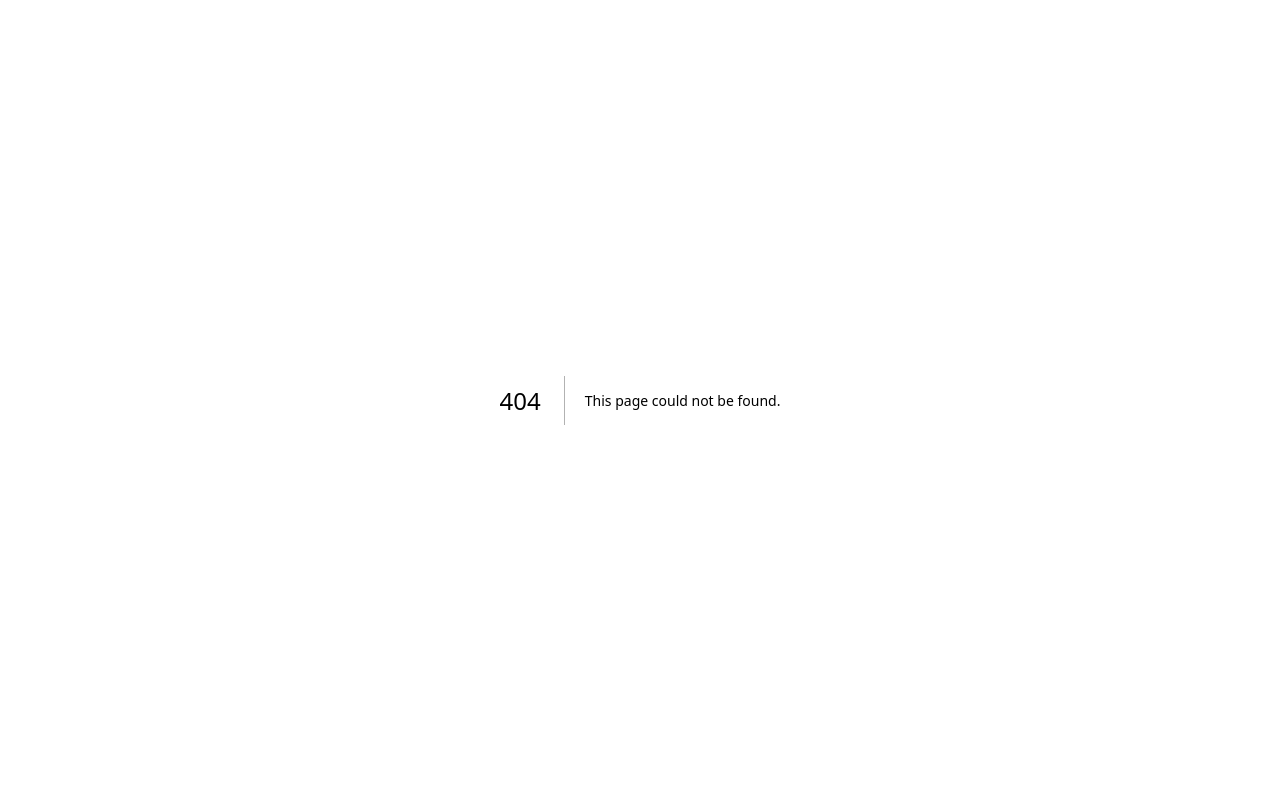
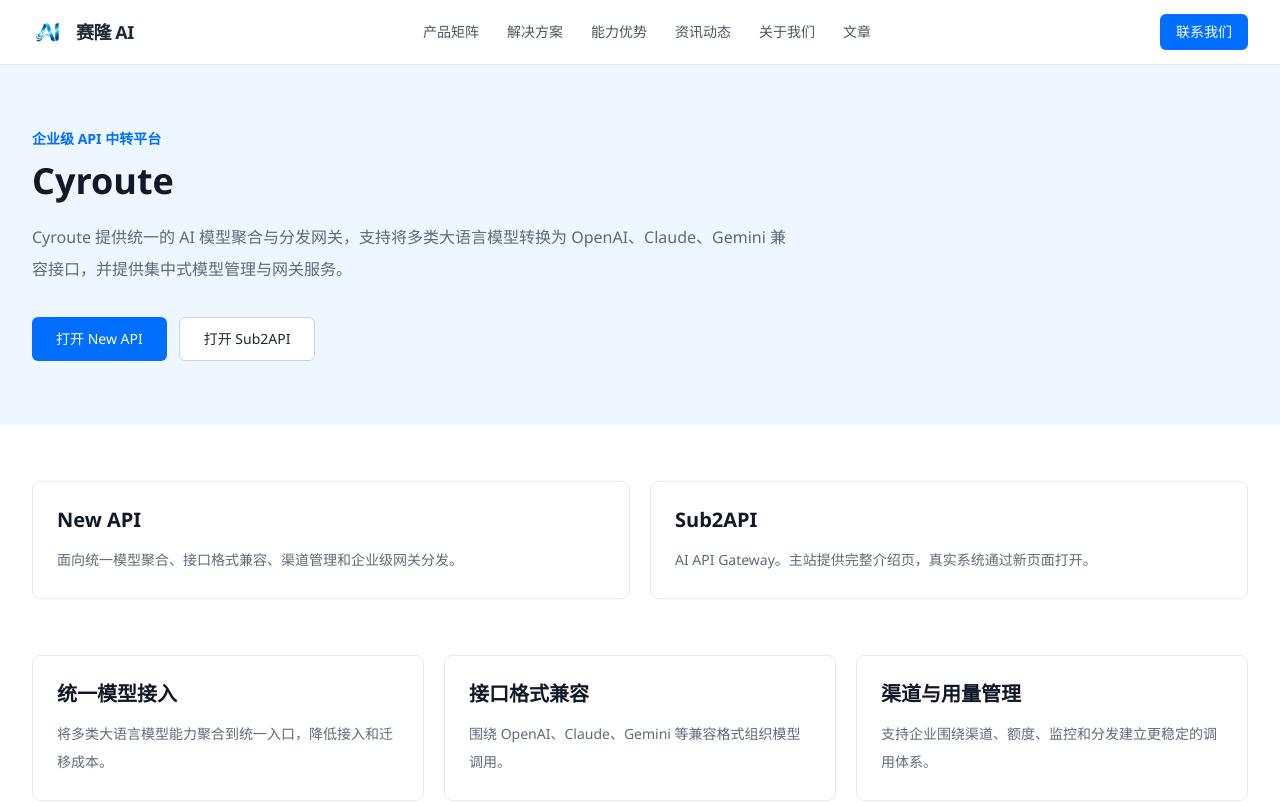
Before and after one commit to dabinDev/cylonai, a Next.js app: page /products/cyroute in a window 1280 px wide. Before the commit this address had no page. Shown: the top 803 px of the page. Built offline with nearby package versions, Linux system fonts and the light colour scheme.

Commit message:
feat: add product introduction pages

```diff
--- /dev/null
+++ b/app/products/cyroute/page.tsx
@@ -0,0 +1,70 @@
+import type { Metadata } from "next";
+import Header from "@/components/Header";
+import Footer from "@/components/Footer";
+
+export const metadata: Metadata = {
+  title: "Cyroute - 企业级 API 中转与模型接入平台",
+  description: "Cyroute 是赛隆 AI 产品矩阵中的企业级 API 中转平台，包含 New API 与 Sub2API 两套入口。",
+};
+
+const capabilities = [
+  ["统一模型接入", "将多类大语言模型能力聚合到统一入口，降低接入和迁移成本。"],
+  ["接口格式兼容", "围绕 OpenAI、Claude、Gemini 等兼容格式组织模型调用。"],
+  ["渠道与用量管理", "支持企业围绕渠道、额度、监控和分发建立更稳定的调用体系。"],
+] as const;
+
+export default function CyrouteProductPage() {
+  return (
+    <>
+      <Header />
+      <main className="bg-white">
+        <section className="bg-[#eef6ff] px-4 py-16 md:px-8">
+          <div className="mx-auto max-w-7xl">
+            <p className="text-sm font-semibold text-[#006eff]">企业级 API 中转平台</p>
+            <h1 className="mt-3 text-4xl font-semibold text-[#111827]">Cyroute</h1>
+            <p className="mt-5 max-w-3xl text-base leading-8 text-[#5f6b7a]">
+              Cyroute 提供统一的 AI 模型聚合与分发网关，支持将多类大语言模型转换为 OpenAI、Claude、Gemini 兼容接口，并提供集中式模型管理与网关服务。
+            </p>
+            <div className="mt-8 flex flex-wrap gap-3">
+              <a href="https://new.cyroute.cn" target="_blank" rel="noreferrer" className="inline-flex h-11 items-center rounded-md bg-[#006eff] px-6 text-sm font-medium text-white hover:bg-[#005bd1]">
+                打开 New API
+              </a>
+              <a href="https://sub.cyroute.cn" target="_blank" rel="noreferrer" className="inline-flex h-11 items-center rounded-md border border-[#c8d3e3] bg-white px-6 text-sm font-medium text-[#1f2937] hover:border-[#006eff] hover:text-[#006eff]">
+                打开 Sub2API
+              </a>
+            </div>
+          </div>
+        </section>
+
+        <section className="px-4 py-14 md:px-8">
+          <div className="mx-auto grid max-w-7xl gap-5 md:grid-cols-2">
+            <article className="rounded-lg border border-[#e5eaf3] bg-white p-6">
+              <h2 className="text-xl font-semibold text-[#111827]">New API</h2>
+              <p className="mt-3 text-sm leading-7 text-[#5f6b7a]">
+                面向统一模型聚合、接口格式兼容、渠道管理和企业级网关分发。
+              </p>
+            </article>
+            <article className="rounded-lg border border-[#e5eaf3] bg-white p-6">
+              <h2 className="text-xl font-semibold text-[#111827]">Sub2API</h2>
+              <p className="mt-3 text-sm leading-7 text-[#5f6b7a]">
+                AI API Gateway。主站提供完整介绍页，真实系统通过新页面打开。
+              </p>
+            </article>
+          </div>
+        </section>
+
+        <section className="px-4 pb-14 md:px-8">
+          <div className="mx-auto grid max-w-7xl gap-5 md:grid-cols-3">
+            {capabilities.map(([title, desc]) => (
+              <article key={title} className="rounded-lg border border-[#e5eaf3] bg-white p-6">
+                <h2 className="text-xl font-semibold text-[#111827]">{title}</h2>
+                <p className="mt-3 text-sm leading-7 text-[#5f6b7a]">{desc}</p>
+              </article>
+            ))}
+          </div>
+        </section>
+      </main>
+      <Footer />
+    </>
+  );
+}
--- /dev/null
+++ b/app/products/memo/page.tsx
@@ -0,0 +1,47 @@
+import type { Metadata } from "next";
+import Header from "@/components/Header";
+import Footer from "@/components/Footer";
+
+export const metadata: Metadata = {
+  title: "赛隆视创 - AI 视觉创作与内容生产平台",
+  description: "赛隆视创是赛隆 AI 产品矩阵中的 AI 视觉创作与内容生产平台。",
+};
+
+const capabilities = [
+  ["视觉内容生产", "面向品牌、短视频和营销场景，组织 AI 视觉内容生产流程。"],
+  ["创意素材生成", "帮助团队更快完成创意验证、素材生成和内容迭代。"],
+  ["团队协作入口", "作为赛隆 AI 产品矩阵中的视觉创作入口，后续可承接更多内容工具。"],
+] as const;
+
+export default function MemoProductPage() {
+  return (
+    <>
+      <Header />
+      <main className="bg-white">
+        <section className="bg-[#eef6ff] px-4 py-16 md:px-8">
+          <div className="mx-auto max-w-7xl">
+            <p className="text-sm font-semibold text-[#006eff]">AI 视觉创作</p>
+            <h1 className="mt-3 text-4xl font-semibold text-[#111827]">赛隆视创</h1>
+            <p className="mt-5 max-w-3xl text-base leading-8 text-[#5f6b7a]">
+              赛隆视创面向内容团队提供 AI 视觉创作与内容生产能力，用于承载创意生成、视觉素材生产和团队内容协作。
+            </p>
+            <a href="https://memo.cylonai.cn" target="_blank" rel="noreferrer" className="mt-8 inline-flex h-11 items-center rounded-md bg-[#006eff] px-6 text-sm font-medium text-white hover:bg-[#005bd1]">
+              打开赛隆视创
+            </a>
+          </div>
+        </section>
+        <section className="px-4 py-16 md:px-8">
+          <div className="mx-auto grid max-w-7xl gap-5 md:grid-cols-3">
+            {capabilities.map(([title, desc]) => (
+              <article key={title} className="rounded-lg border border-[#e5eaf3] bg-white p-6">
+                <h2 className="text-xl font-semibold text-[#111827]">{title}</h2>
+                <p className="mt-3 text-sm leading-7 text-[#5f6b7a]">{desc}</p>
+              </article>
+            ))}
+          </div>
+        </section>
+      </main>
+      <Footer />
+    </>
+  );
+}
--- /dev/null
+++ b/app/products/shiguang/page.tsx
@@ -0,0 +1,47 @@
+import type { Metadata } from "next";
+import Header from "@/components/Header";
+import Footer from "@/components/Footer";
+
+export const metadata: Metadata = {
+  title: "拾光视频 - AI 视频剪辑与智能成片工具",
+  description: "拾光视频是赛隆 AI 产品矩阵中规划的 AI 视频剪辑与智能成片工具。",
+};
+
+const capabilities = [
+  ["素材整理", "面向视频团队的素材筛选、片段管理和内容组织需求。"],
+  ["智能剪辑", "规划通过 AI 辅助完成节奏、片段和结构建议。"],
+  ["快速成片", "面向短视频和品牌内容生产，帮助团队提升成片效率。"],
+] as const;
+
+export default function ShiguangProductPage() {
+  return (
+    <>
+      <Header />
+      <main className="bg-white">
+        <section className="bg-[#eef6ff] px-4 py-16 md:px-8">
+          <div className="mx-auto max-w-7xl">
+            <p className="text-sm font-semibold text-[#006eff]">AI 视频剪辑</p>
+            <h1 className="mt-3 text-4xl font-semibold text-[#111827]">拾光视频</h1>
+            <p className="mt-5 max-w-3xl text-base leading-8 text-[#5f6b7a]">
+              拾光视频面向短视频和品牌内容生产，规划提供素材整理、智能剪辑和快速成片能力。产品官网上线前，主站先保留介绍页和咨询入口。
+            </p>
+            <a href="/#contact" className="mt-8 inline-flex h-11 items-center rounded-md bg-[#006eff] px-6 text-sm font-medium text-white hover:bg-[#005bd1]">
+              联系了解
+            </a>
+          </div>
+        </section>
+        <section className="px-4 py-16 md:px-8">
+          <div className="mx-auto grid max-w-7xl gap-5 md:grid-cols-3">
+            {capabilities.map(([title, desc]) => (
+              <article key={title} className="rounded-lg border border-[#e5eaf3] bg-white p-6">
+                <h2 className="text-xl font-semibold text-[#111827]">{title}</h2>
+                <p className="mt-3 text-sm leading-7 text-[#5f6b7a]">{desc}</p>
+              </article>
+            ))}
+          </div>
+        </section>
+      </main>
+      <Footer />
+    </>
+  );
+}
```
